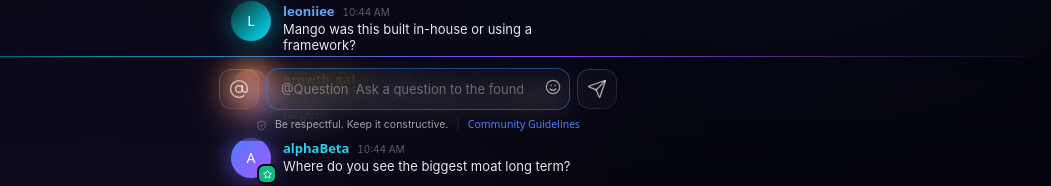
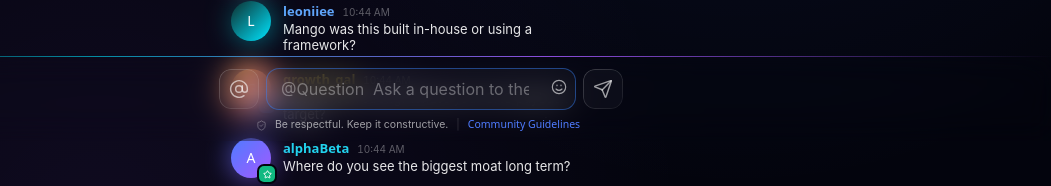
Before and after one commit to wentingyong/pitch-tank-event, a React (Vite) app: page /chat in a window 1280 px wide. Shown: the part 659-845 px from the top of the page, without its empty margins (222-1273 px from the left). Built offline with nearby package versions, Linux system fonts and the light colour scheme.

Commit message:
style(ChatComposer) · enforce minimum font-size of 16px for input fields to prevent iOS Safari auto-zoom

```diff
--- a/src/index.css
+++ b/src/index.css
@@ -62,3 +62,14 @@ body {
     padding-bottom: calc(env(safe-area-inset-bottom) + 20px) !important;
   }
 }
+
+/* === Form-control baseline ===
+   iOS Safari auto-zooms text inputs whose font-size is < 16px on
+   focus and never zooms back out. Enforce 16px globally so any new
+   input/textarea/select stays zoom-safe by default; components that
+   really need a different visual size override via a class. */
+input,
+textarea,
+select {
+  font-size: 16px;
+}
--- a/src/pages/chat/ChatComposer.tsx
+++ b/src/pages/chat/ChatComposer.tsx
@@ -101,6 +101,8 @@ export function ChatComposer({ onSend }: ChatComposerProps) {
                 : "ring-white/12 focus-within:ring-pt-blue/60",
             )}
           >
+            {/* font-size MUST stay >= 16px: iOS Safari auto-zooms inputs
+                under 16px on focus and never zooms back out. */}
             <input
               ref={inputRef}
               type="text"
@@ -108,7 +110,7 @@ export function ChatComposer({ onSend }: ChatComposerProps) {
               onChange={(e) => setText(e.target.value)}
               placeholder="@Question  Ask a question to the founder"
               aria-label="Message"
-              className="flex-1 bg-transparent border-0 outline-none px-3.5 text-[13px] text-white placeholder:text-pt-text-3 min-w-0"
+              className="flex-1 bg-transparent border-0 outline-none px-3.5 text-[16px] text-white placeholder:text-pt-text-3 min-w-0"
             />
             <div ref={emojiRootRef} className="relative shrink-0">
               <button
```
